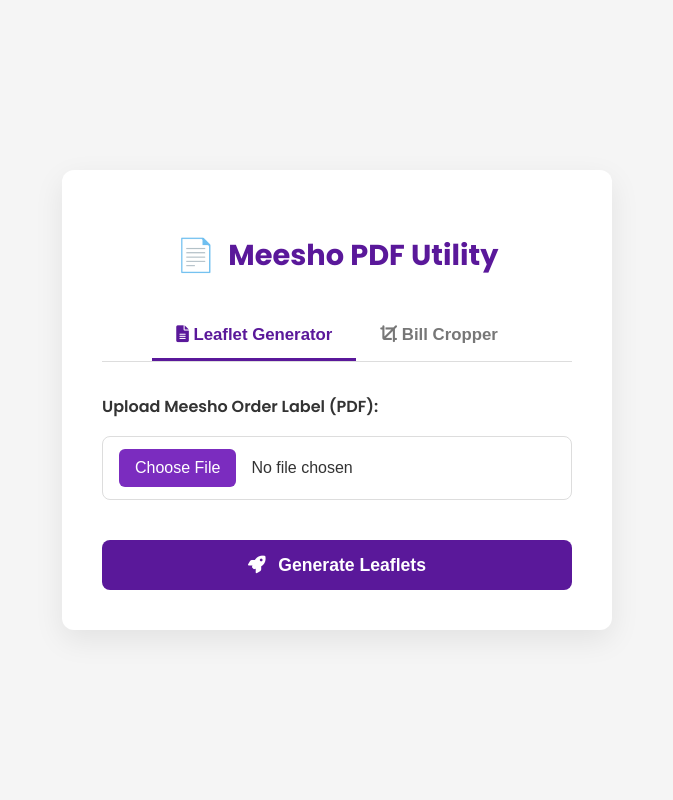
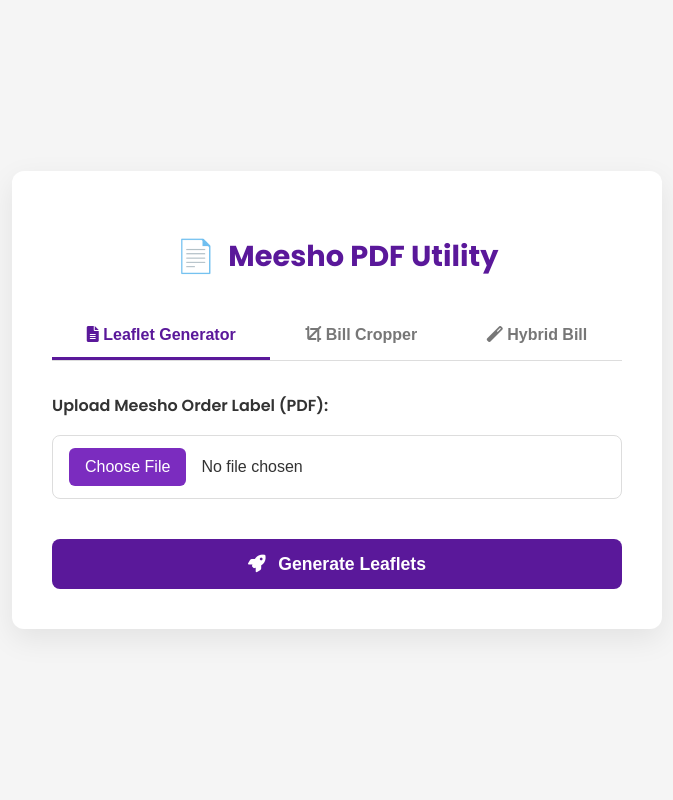
Before and after one commit to 13baap39/Meesho_helper, a Flask app: page / in a window 1280 px wide. Shown: the whole page, without its empty margins (303-976 px from the left). Run offline with Flask 2, Linux system fonts and the light colour scheme.

Commit message:
Update index.html

```diff
--- a/templates/index.html
+++ b/templates/index.html
@@ -19,6 +19,8 @@
             --success-dark: #28a745;
             --error-light: #ffe6e6;
             --error-dark: #dc3545;
+            --info-light: #e0f7fa; /* New color for informational messages/tabs */
+            --info-dark: #00bcd4;
         }
 
         body {
@@ -35,7 +37,7 @@
         }
 
         .container {
-            max-width: 550px; /* Slightly wider for tabs */
+            max-width: 650px; /* Wider for three tabs */
             width: 90%; /* Responsive width */
             background: var(--white-bg);
             padding: 2.5rem; /* Increased padding */
@@ -70,14 +72,16 @@
         .tab-button {
             background: none;
             border: none;
-            padding: 0.8rem 1.5rem;
-            font-size: 1.05rem;
+            padding: 0.8rem 1rem; /* Slightly reduced horizontal padding for 3 tabs */
+            font-size: 1.0rem; /* Slightly reduced font size for 3 tabs */
             font-weight: 600;
             color: #777; /* Softer color for inactive tabs */
             cursor: pointer;
             transition: color 0.3s ease, border-bottom 0.3s ease;
             border-bottom: 3px solid transparent;
             outline: none; /* Remove outline on focus */
+            flex-grow: 1; /* Make buttons grow to fill space */
+            text-align: center;
         }
         .tab-button.active {
             color: var(--primary-color);
@@ -286,6 +290,9 @@
             <button class="tab-button" id="cropper-tab" onclick="showTab('cropper')">
                 <i class="fas fa-crop"></i> Bill Cropper
             </button>
+            <button class="tab-button" id="hybrid-tab" onclick="showTab('hybrid')">
+                <i class="fas fa-magic"></i> Hybrid Bill
+            </button>
         </div>
 
         <div id="leaflet-section" class="form-section">
@@ -330,6 +337,27 @@
             {% endif %}
         </div>
 
+        <div id="hybrid-section" class="form-section">
+            <form action="{{ url_for('process_hybrid_bills_file') }}" method="post" enctype="multipart/form-data">
+                <label for="pdf_file_hybrid">Upload Full Meesho Bill (PDF) for Hybrid Generation:</label>
+                <input type="file" name="pdf_file" id="pdf_file_hybrid" accept=".pdf" required>
+                <button type="submit"><i class="fas fa-cogs"></i> Generate Hybrid Bills</button>
+            </form>
+
+            {% if generated_hybrid_filename and feature == 'hybrid' %}
+                <div class="success-box">
+                    <h3><i class="fas fa-check-circle"></i> Hybrid Bills Ready!</h3>
+                    <p>Click below to download your Hybrid Bill PDF:</p>
+                    <a href="{{ url_for('download_file', filename=generated_hybrid_filename) }}" download>
+                        {{ generated_hybrid_filename }}
+                    </a>
+                    <p class="process-another">
+                        Need to generate more? <a href="{{ url_for('upload_form', feature='hybrid') }}">Generate another hybrid bill</a>
+                    </p>
+                </div>
+            {% endif %}
+        </div>
+
     </div>
 
     <script>
@@ -357,13 +385,14 @@
 
         // Logic to set the active tab on page load (based on Flask context or URL parameters)
         document.addEventListener('DOMContentLoaded', function() {
-            // Check the 'feature' variable passed from Flask (app.py)
-            const activeFeature = "{{ feature }}"; // 'leaflet' or 'cropper'
+            // Get the 'feature' variable passed from Flask (app.py)
+            // It will be 'leaflet', 'cropper', or 'hybrid'
+            const activeFeature = "{{ feature }}";
 
             if (activeFeature) {
                 showTab(activeFeature);
             } else {
-                // Default to leaflet tab if no specific feature is indicated
+                // Default to 'leaflet' tab if no specific feature is indicated
                 showTab('leaflet');
             }
         });
```
